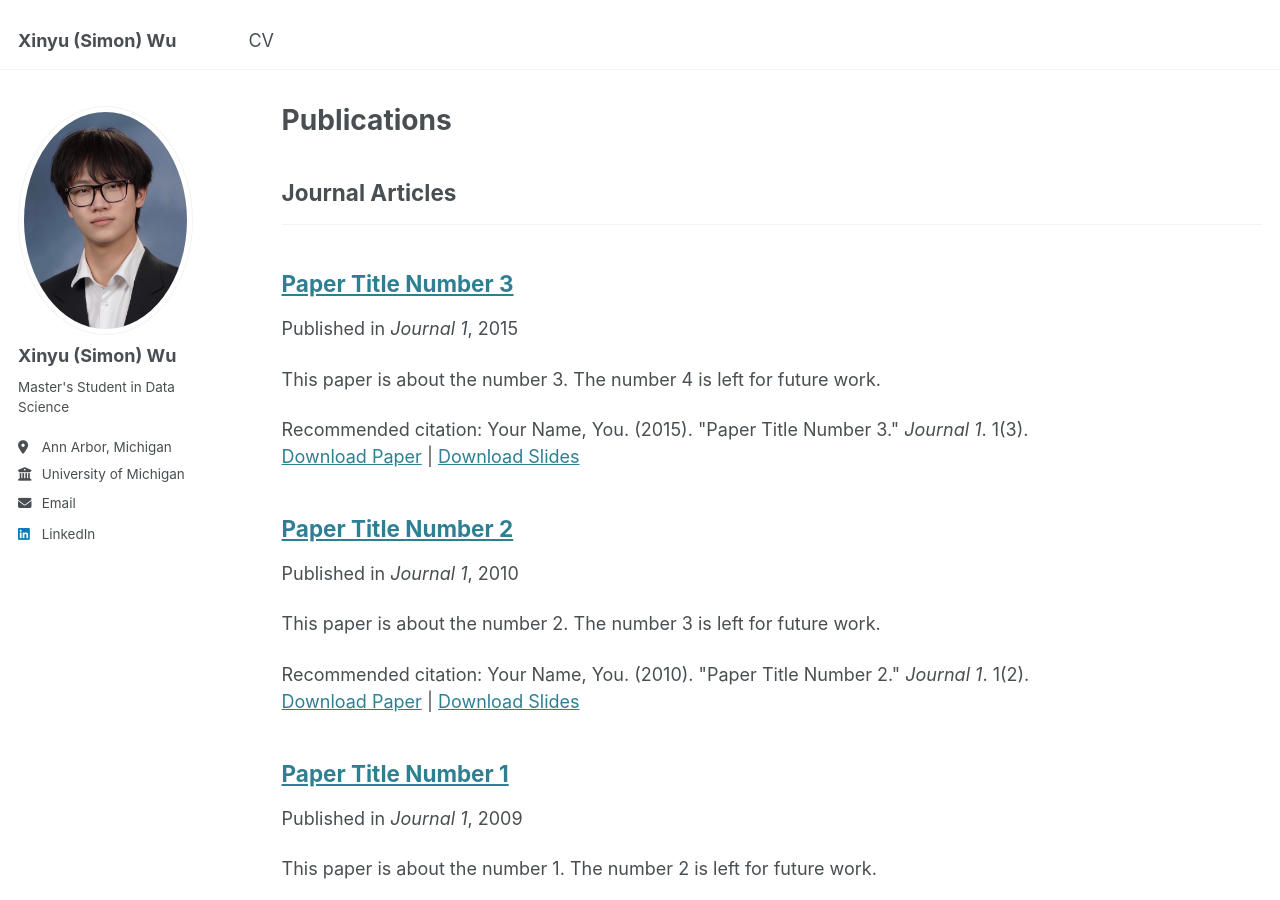
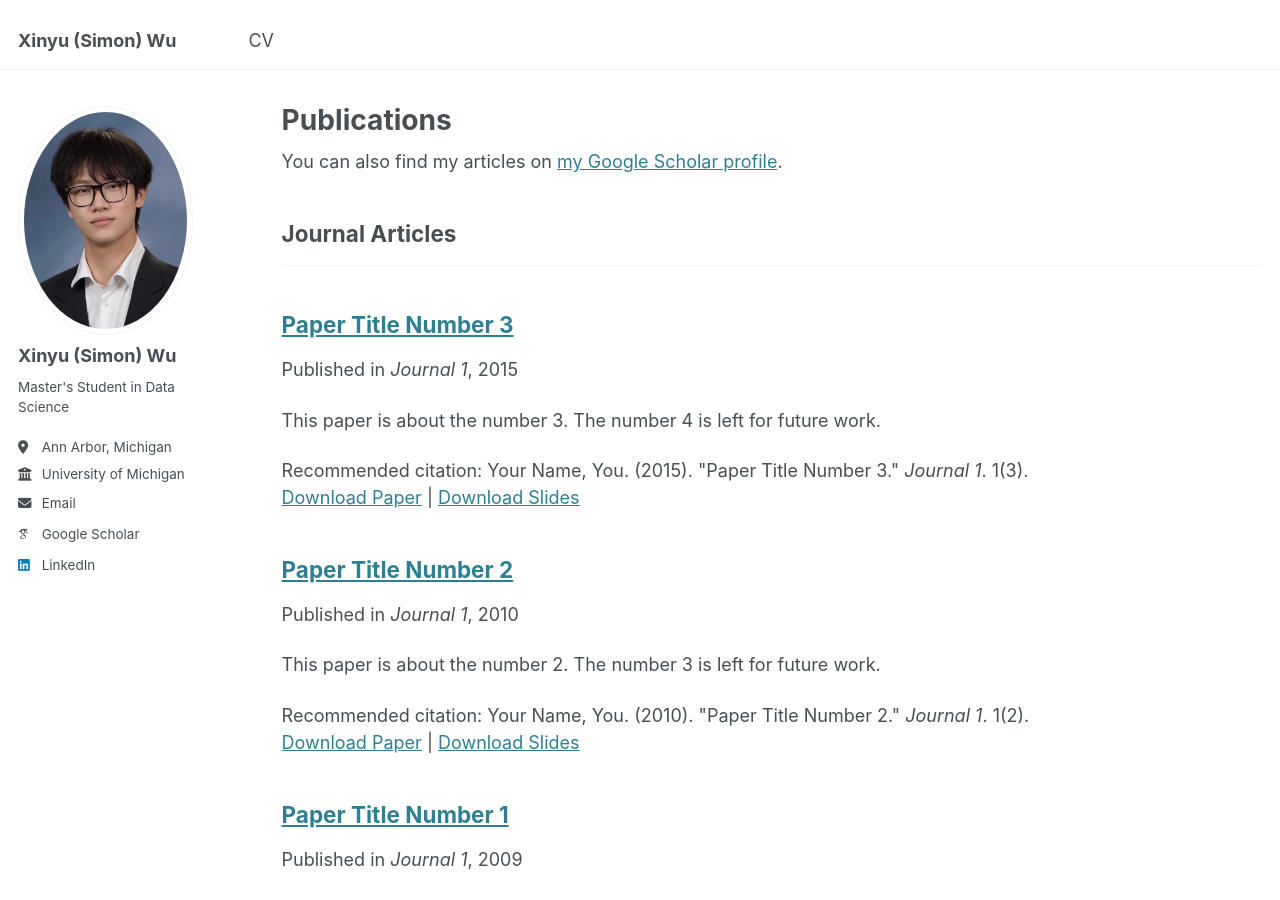
Before and after one commit to Simonxyw/simonxyw.github.io, a Jekyll site: the page built from _pages/publications.html, in a window 1280 px wide and 900 px high. Built offline with Jekyll 4.4.1, drawn with Linux system fonts in a browser that asks for light colours; some web fonts are replaced; part of the change alters nothing that is shown.

Commit message:
Add Google Scholar URL to configuration

```diff
--- a/_config.yml
+++ b/_config.yml
@@ -32,7 +32,7 @@ author:
 
   # Academic websites
   arxiv            : # URL - Update with the correct link to your profile
-  googlescholar    : # URL
+  googlescholar    : "https://scholar.google.com/citations?user=3GMFDp4AAAAJ&hl=en"
   impactstory      : # URL
   orcid            : # URL
   semantic         : # URL
```
